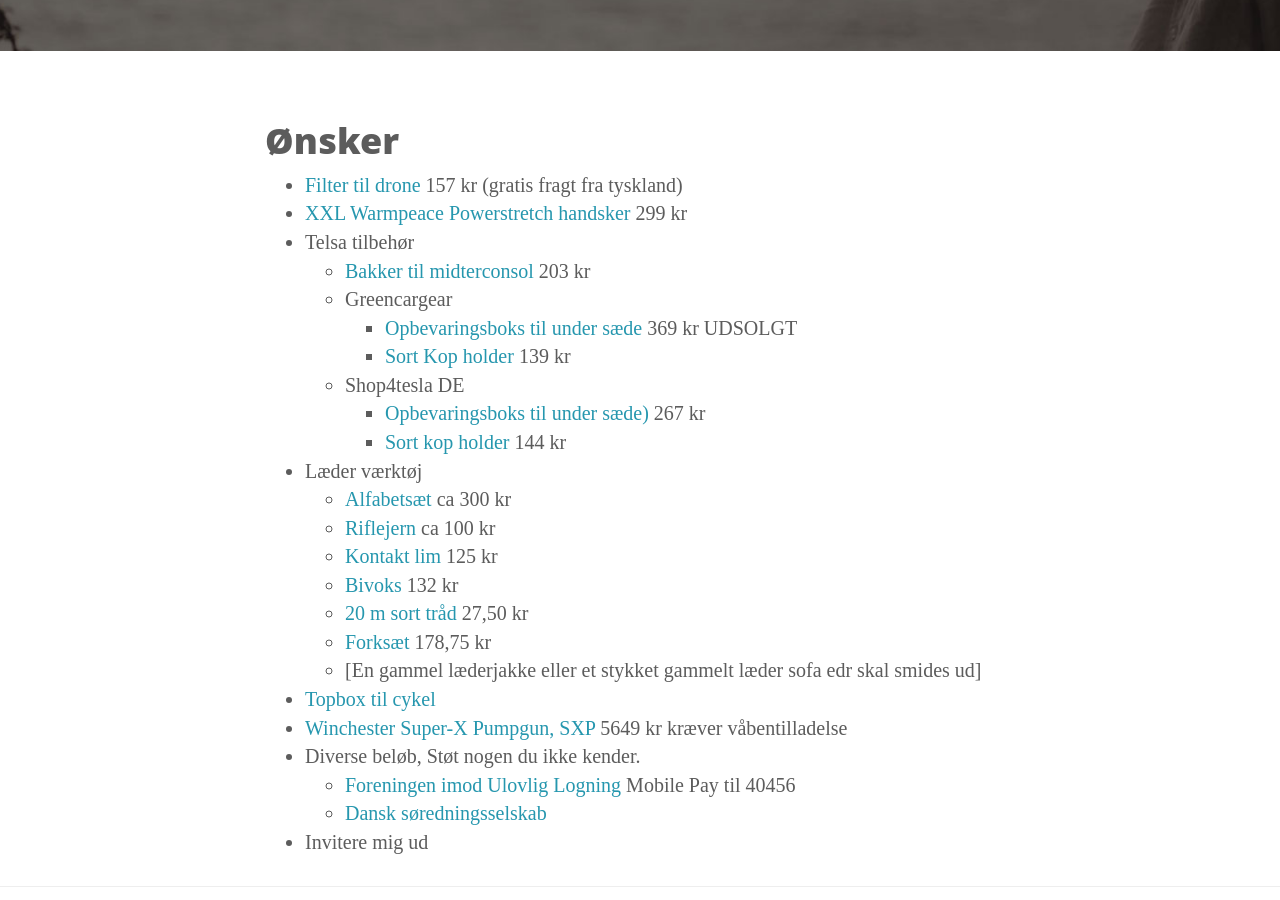
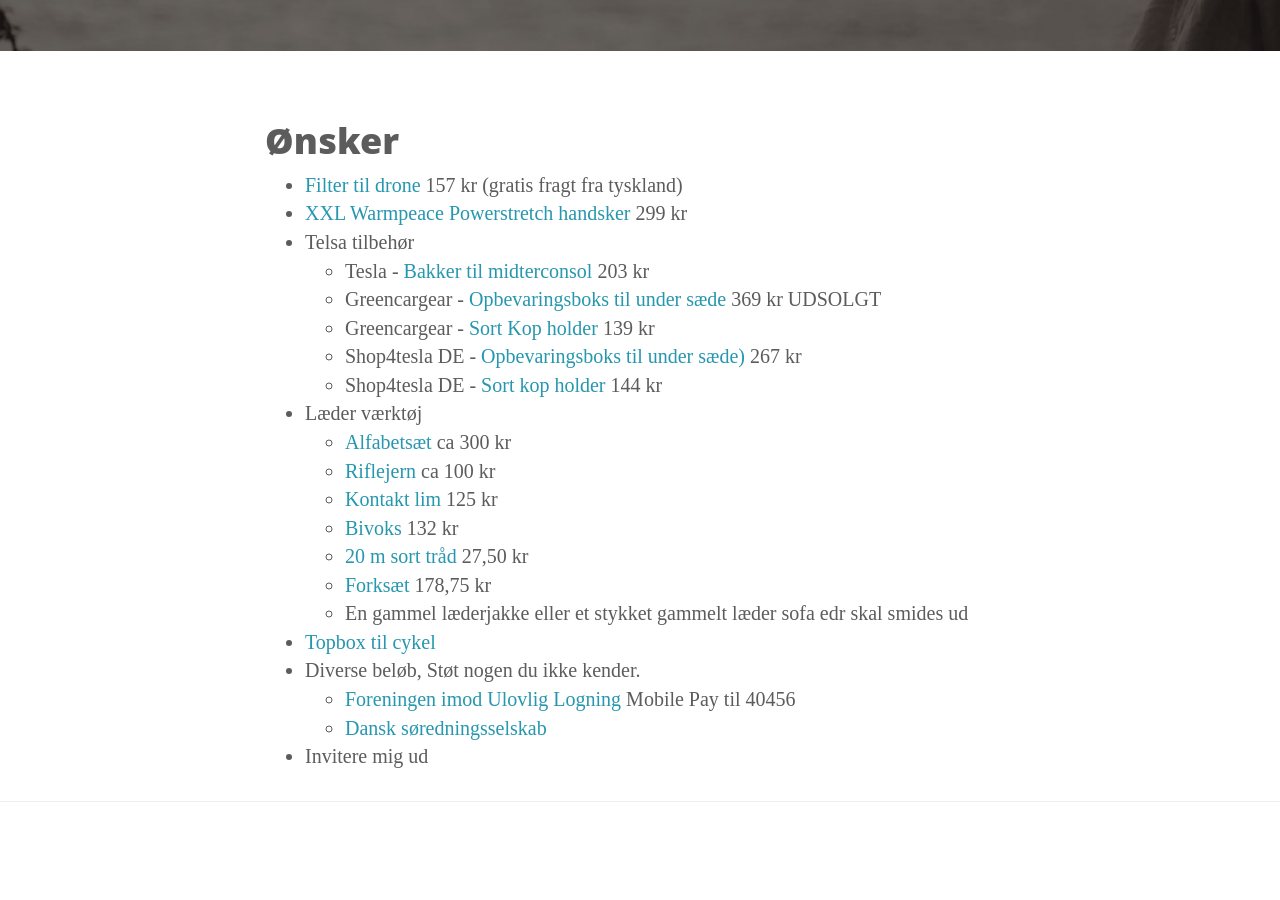
Before and after one commit to clysel/christian.lysel.net, a Jekyll site: the page built from gave.markdown, in a window 1280 px wide and 900 px high, scrolled down 405 px. Built offline with Jekyll 4.4.1, drawn with Linux system fonts in a browser that asks for light colours.

Commit message:
Update gave.markdown

```diff
--- a/gave.markdown
+++ b/gave.markdown
@@ -9,13 +9,11 @@
 * [Filter til drone](https://www.amazon.de/dp/B0B18KHLF8/?tag=prdk-ce0d-21&creative=22662&creativeASIN=B0B2PGXBC6&linkCode=df0&th=1) 157 kr (gratis fragt fra tyskland)
 * [XXL Warmpeace Powerstretch handsker](https://www.spejdersport.dk/warmpeace-powerstretch-handsker-gloves-sort) 299 kr
 * Telsa tilbehør
-  * [Bakker til midterconsol](https://shop.tesla.com/da_dk/product/model-3_y-bakker-til-midterkonsollen) 203 kr
-  * Greencargear
-    * [Opbevaringsboks til under sæde](https://greencargear.dk/vare/opbevaringsboks-tesla-model-y) 369 kr UDSOLGT
-    * [Sort Kop holder](https://greencargear.dk/vare/tesla_kopholder) 139 kr
-  * Shop4tesla DE
-    * [Opbevaringsboks til under sæde)](https://www.shop4tesla.com/da/products/sitz-organizer-box-tesla-model-y?variant=39975226933388) 267 kr
-    * [Sort kop holder](https://www.shop4tesla.com/da/products/getrankehalter-tesla-model-3-y?variant=43569316823308) 144 kr
+  * Tesla - [Bakker til midterconsol](https://shop.tesla.com/da_dk/product/model-3_y-bakker-til-midterkonsollen) 203 kr
+  * Greencargear - [Opbevaringsboks til under sæde](https://greencargear.dk/vare/opbevaringsboks-tesla-model-y) 369 kr UDSOLGT
+  * Greencargear - [Sort Kop holder](https://greencargear.dk/vare/tesla_kopholder) 139 kr
+  * Shop4tesla DE - [Opbevaringsboks til under sæde)](https://www.shop4tesla.com/da/products/sitz-organizer-box-tesla-model-y?variant=39975226933388) 267 kr
+  * Shop4tesla DE - [Sort kop holder](https://www.shop4tesla.com/da/products/getrankehalter-tesla-model-3-y?variant=43569316823308) 144 kr
 * Læder værktøj
   * [Alfabetsæt](https://www.laederiet.dk/shop/381-alfabet--og-talsaet/7321-alfabet-og-talsaet-8134/) ca 300 kr
   * [Riflejern](https://www.laederiet.dk/shop/275-riflejern-mm/5188-riflejern-justerbart-/) ca 100 kr
@@ -23,9 +21,8 @@
   * [Bivoks](https://www.laederiet.dk/shop/193-traad/5362-bivoks-til-traad/) 132 kr
   * [20 m sort tråd](https://www.laederiet.dk/shop/193-traad/5352-kunstsenetraad-nr-1/) 27,50 kr
   * [Forksæt](https://www.laederiet.dk/shop/170-forke-og-syle/5156-forkesaet/) 178,75 kr
-  * [En gammel læderjakke eller et stykket gammelt læder sofa edr skal smides ud]
+  * En gammel læderjakke eller et stykket gammelt læder sofa edr skal smides ud
 * [Topbox til cykel](https://www.xlmoto.dk/product/topboks-xlmoto-pronto-30l_pid-PIA-174059)
-* [Winchester Super-X Pumpgun, SXP](https://vaabensmeden.dk/shop/jagt/haglvaaben/pumpgun/winchester-sxp/) 5649 kr kræver våbentilladelse
 * Diverse beløb, Støt nogen du ikke kender.
   * [Foreningen imod Ulovlig Logning](https://ulovliglogning.dk/#wannahelp) Mobile Pay til 40456
   * [Dansk søredningsselskab](https://dsrs.dk/stot-os)
```
